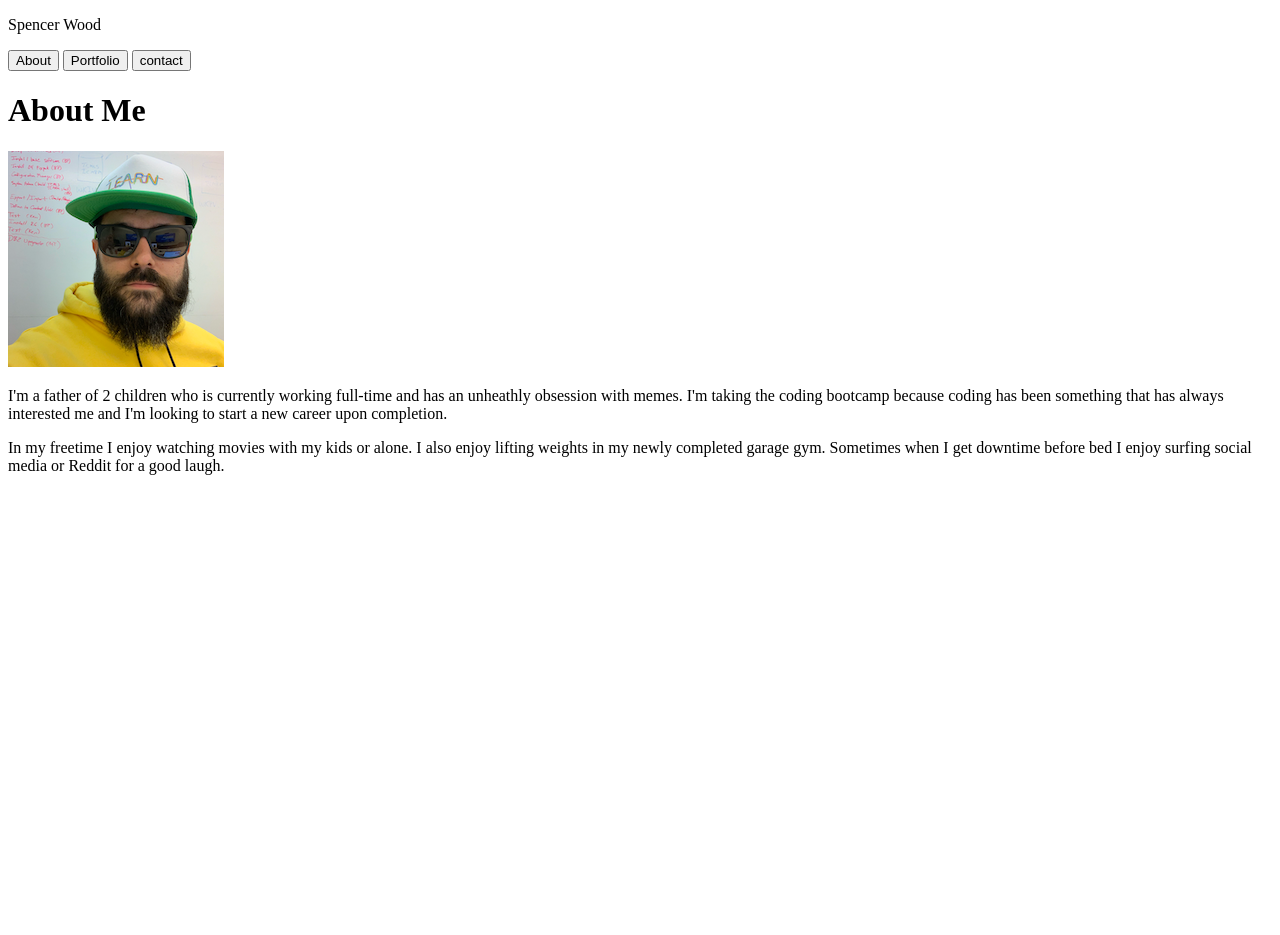
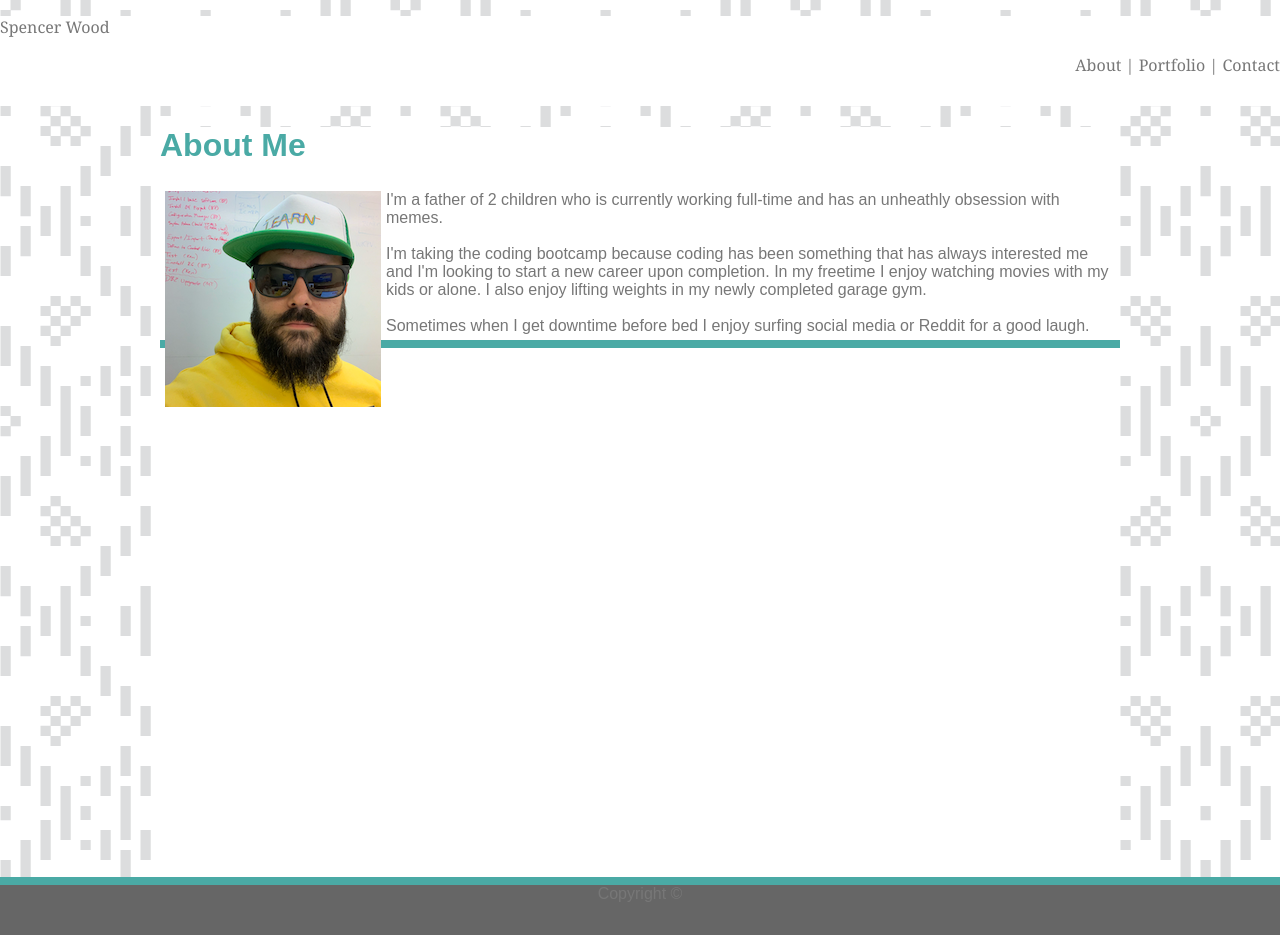
Before and after one commit to whit3hat/homework01, a plain HTML site: page index.html in a window 1280 px wide. Before the commit the page ends 800 px from the top, so only its background shows below. Drawn offline with Linux system fonts and the light colour scheme.

Commit message:
CSS nearly complete, footer/header on profile need fixed. Remaining sites not touched.

```diff
--- a/assets/css/style.css
+++ b/assets/css/style.css
@@ -0,0 +1,66 @@
+
+html, body {
+    font-family: 'Arial', 'Helvetica Neue', Helvetica, sans-serif;
+    color: #777777;
+    height: 100%;
+    margin: 0;
+    background: url(../images/folk-pattern.png);
+}
+
+header {
+    background-color: #ffffff;
+    border-bottom-color: #cccccc;
+    border-bottom-width: 3px;
+    font-family: 'Georgia', Times, 'Times New Roman', serif;
+    height: 90px;
+    margin: 0 auto;
+
+}
+
+.links {
+    float: right;
+}
+
+
+h1 {
+    color: #4aaaa5;
+}
+
+/*#body {
+ background-color: #ffffff;
+ border-color: #dddddd;
+} */
+
+
+footer {
+    background-color: #666666;
+    text-align: center;
+}
+
+.about {
+    float:left;
+    margin-right: 5px;
+}
+
+.aboutcontent {
+    padding: 5px;
+
+    border: #dddddd;
+}
+
+
+.content {
+    width: 960px;
+    min-height: 100%;
+    margin: 0 auto;
+    background: #ffffff;
+    margin-bottom: -50px;
+}
+
+.footer,
+.push {
+    border-top: 8px solid #4aaaa5;
+    height: 50px;
+    margin: 0 auto;
+    width: auto;
+}
--- a/index.html
+++ b/index.html
@@ -1,30 +1,37 @@
 <!DOCTYPE html>
-<html>
+<html lang="en-us">
 
     <head>
+        <meta charset="UTF-8">
         <title>Student Portfolio</title>
+
+        <link rel="stylesheet" type="text/css" href="./assets/css/style.css">
     </head>
     <body>
-        <header>
-            <p>Spencer Wood</p>
-            <form>
+                <header>
+                    <p>Spencer Wood</p>
+                    <div class="links">
+                        About | Portfolio | Contact
+                     </div>
+            <!--form>
                 <input type="button" value="About" onclick="window.location.href='./index.html'"/>
                 <input type="button" value="Portfolio" onclick="window.location.href='./portfolio.html'"/>
                 <input type="button" value="contact" onclick="window.location.href='./contact.html'"/>
-            </form>
+            </form -->
 
-        </header>
+                </header>
+    <div class="content">
         <h1>About Me</h1>
 
-        <div>
-            <img src="assets/images/photo.png">
-            <p>
-            I'm a father of 2 children who is currently working full-time and has an unheathly obsession with memes. I'm taking the coding bootcamp because coding has been something that has always interested me and I'm looking to start a new career upon completion.
-            </p>
-            <p>
-            In my freetime I enjoy watching movies with my kids or alone.  I also enjoy lifting weights in my newly completed garage gym. Sometimes when I get downtime before bed I enjoy surfing social media or Reddit for a good laugh.
-            </p>
-        </div>
+            <div class="clearfix aboutcontent">
+                <img class="about" src="assets/images/photo.png"> I'm a father of 2 children who is currently working full-time and has an unheathly obsession with memes.<br><br> I'm taking the coding bootcamp because coding has been something that has always interested me and I'm looking to start a new career upon completion.
+                In my freetime I enjoy watching movies with my kids or alone.  I also enjoy lifting weights in my newly completed garage gym. <br><br>Sometimes when I get downtime before bed I enjoy surfing social media or Reddit for a good laugh.
+            </div>
+    <div class="push"></div>
+    </div>
 
+        <footer class="footer">
+            Copyright &copy;
+        </footer>
     </body>
 </html>
```
Also changed, not shown: contact.html (+3 -0 lines), portfolio.html (+3 -0 lines).
